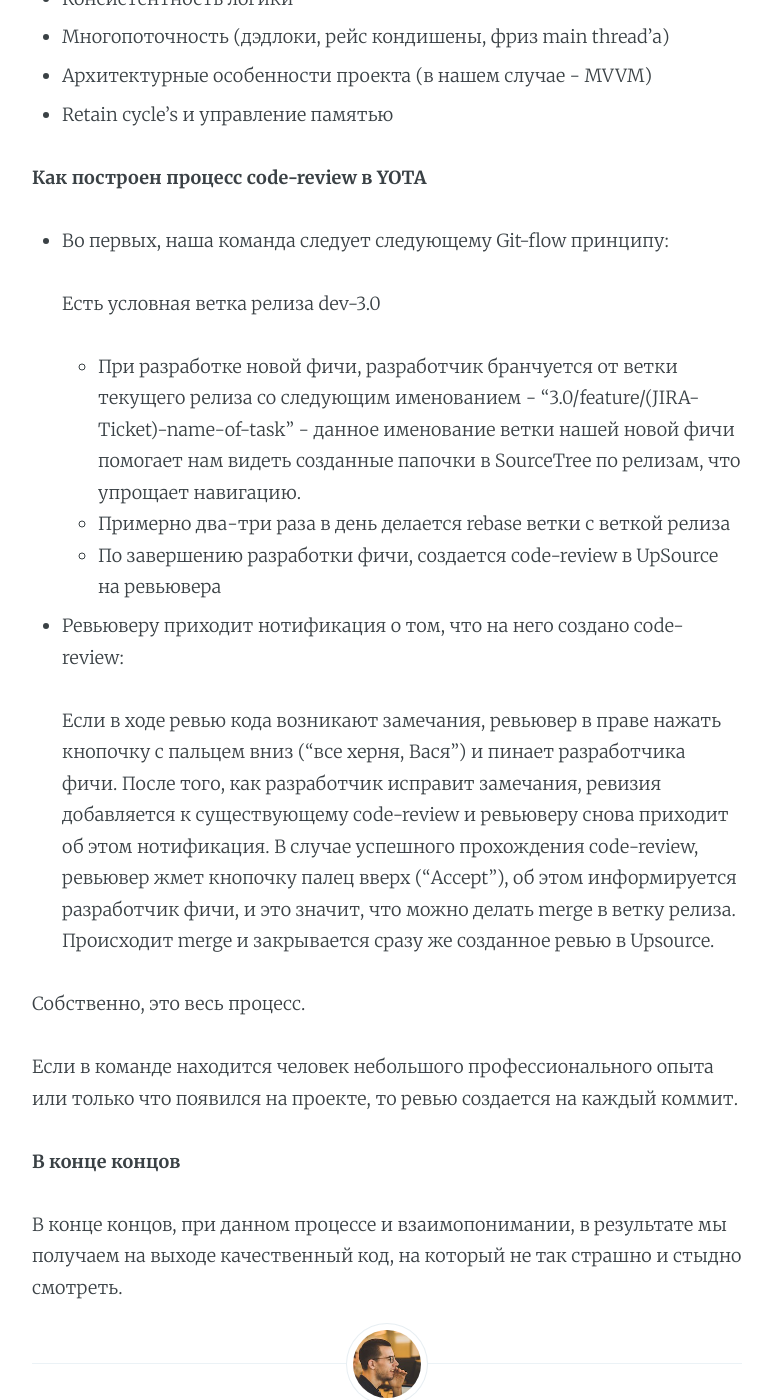
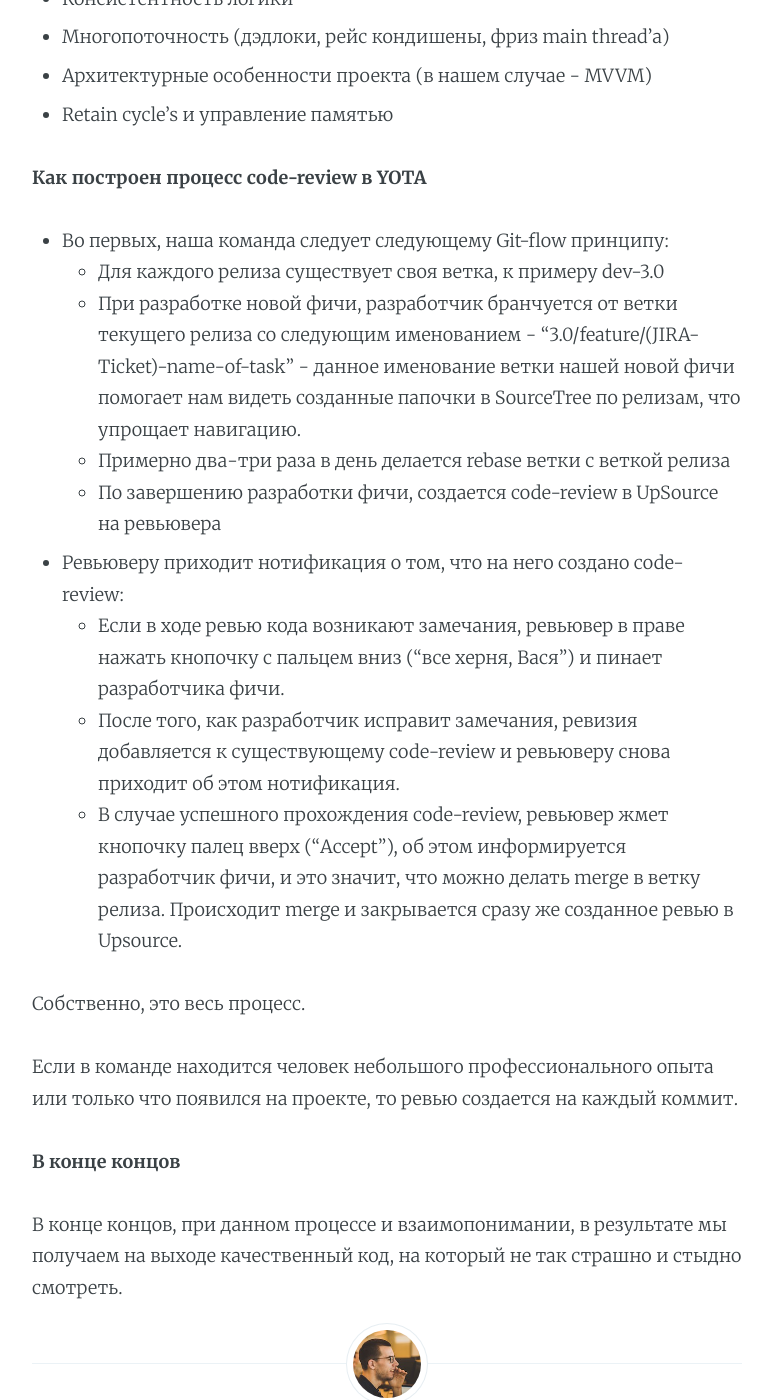
Before and after one commit to spbvasilenko/NSVasilenko, a Jekyll site: the page built from _posts/2016-09-01-code-review.markdown, in a window 1280 px wide and 1400 px high, scrolled down 1478 px. Shown: the whole window, without its empty margins (253-1025 px from the left). Built offline with Jekyll 4.4.1, drawn with Linux system fonts in a browser that asks for light colours; comment, search, counter and statistics services are not loaded.

Commit message:
Fixed post layout

```diff
--- a/_posts/2016-09-01-code-review.markdown
+++ b/_posts/2016-09-01-code-review.markdown
@@ -28,15 +28,14 @@ categories: processes
 <b>Как построен процесс code-review в YOTA</b>
 
 - Во первых, наша команда следует следующему Git-flow принципу:
-
-  Есть условная ветка релиза dev-3.0
+  - Для каждого релиза существует своя ветка, к примеру dev-3.0
   - При разработке новой фичи, разработчик бранчуется от ветки текущего релиза со следующим  именованием - "3.0/feature/(JIRA-Ticket)-name-of-task" - данное именование ветки нашей новой фичи помогает нам видеть созданные папочки в SourceTree по релизам, что упрощает навигацию.
   - Примерно два-три раза в день делается rebase ветки с веткой релиза
   - По завершению разработки фичи,  создается code-review в UpSource на ревьювера
 - Ревьюверу приходит нотификация о том, что на него создано code-review:
-
-  Если в ходе ревью кода возникают замечания, ревьювер в праве нажать кнопочку с пальцем вниз ("все херня, Вася") и пинает разработчика фичи. После того, как разработчик исправит замечания, ревизия добавляется к существующему  code-review и ревьюверу снова приходит об этом нотификация.
-  В случае успешного прохождения code-review, ревьювер жмет кнопочку палец вверх ("Accept"),  об этом информируется разработчик фичи, и это значит, что можно делать merge в ветку релиза. Происходит merge и закрывается сразу же созданное ревью в Upsource.
+  - Если в ходе ревью кода возникают замечания, ревьювер в праве нажать кнопочку с пальцем вниз ("все херня, Вася") и пинает разработчика фичи.
+  - После того, как разработчик исправит замечания, ревизия добавляется к существующему  code-review и ревьюверу снова приходит об этом нотификация.
+  - В случае успешного прохождения code-review, ревьювер жмет кнопочку палец вверх ("Accept"),  об этом информируется разработчик фичи, и это значит, что можно делать merge в ветку релиза. Происходит merge и закрывается сразу же созданное ревью в Upsource.
 
 Собственно, это весь процесс.
 
```
